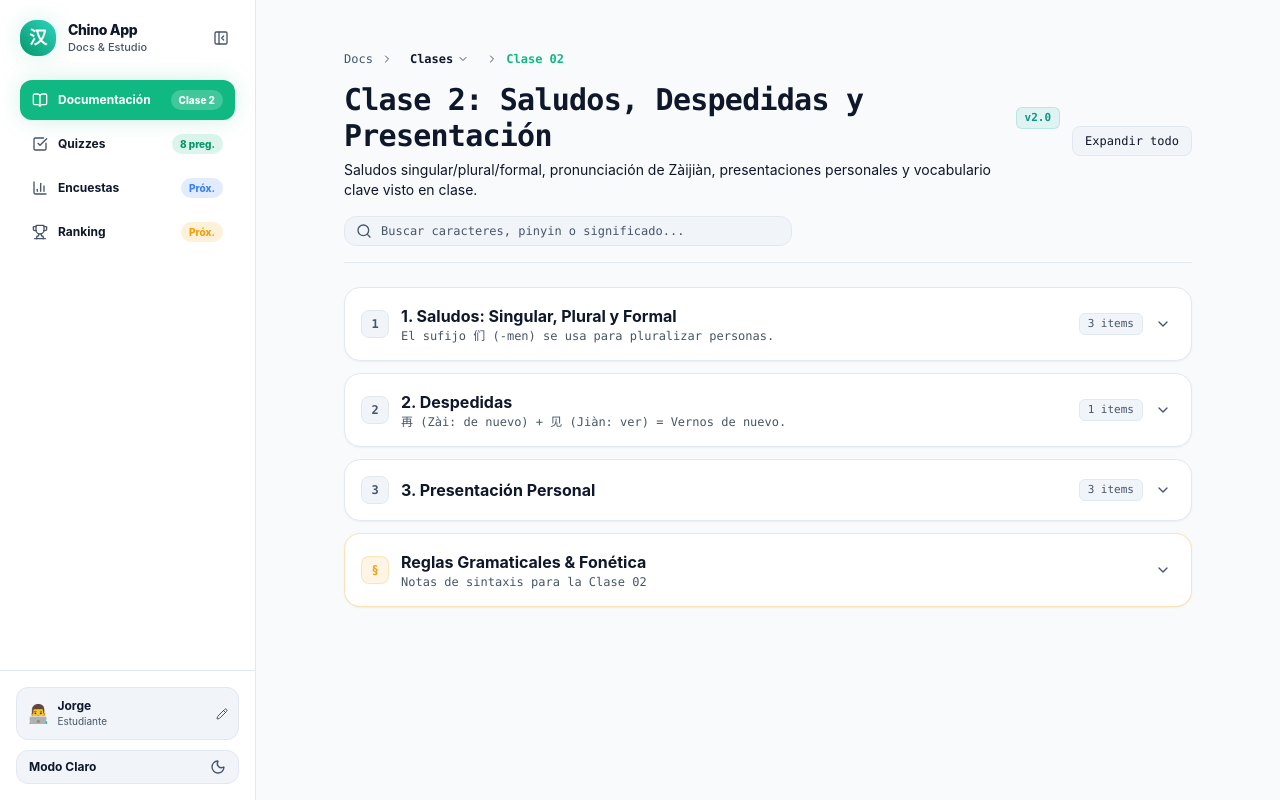
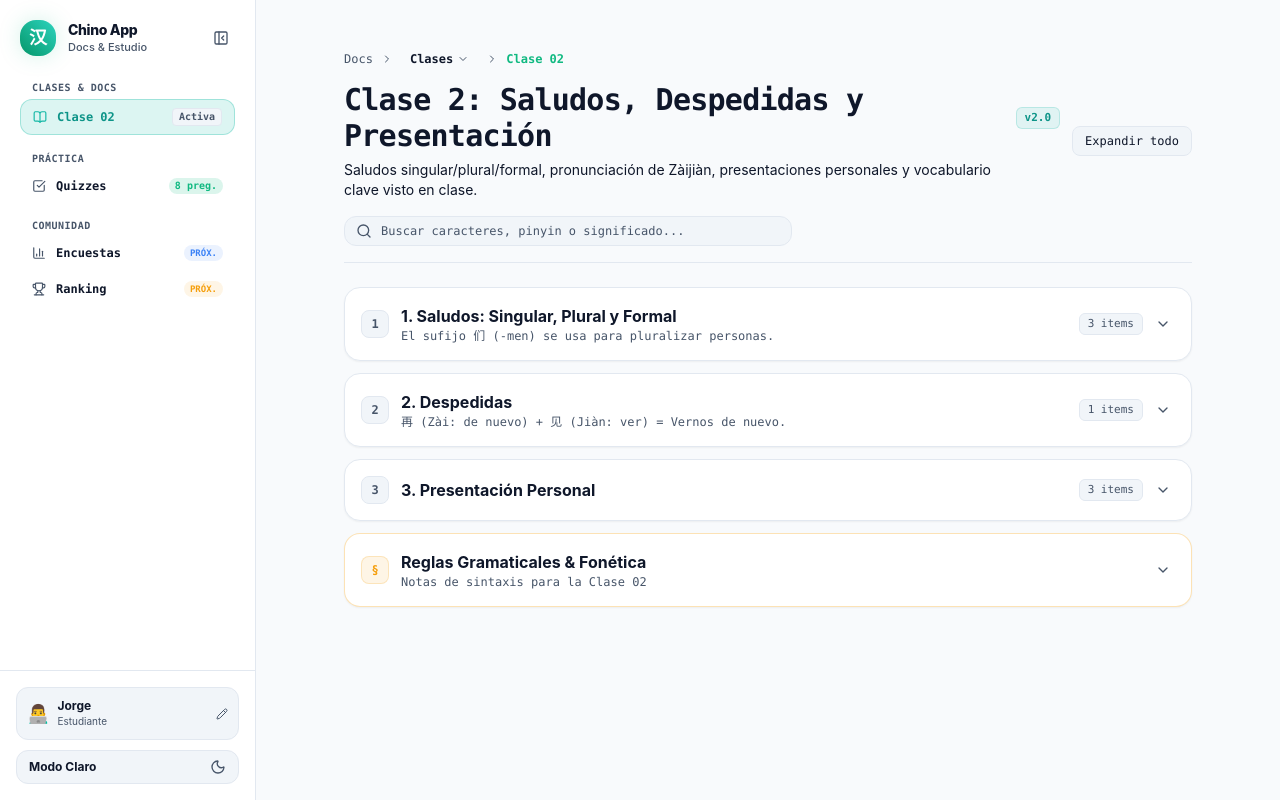
Before and after one commit to jorgeochipinti97/chino-app, a Next.js app: page / in a window 1280 px wide. Built offline with nearby package versions, Linux system fonts and the light colour scheme.

Commit message:
feat(sidebar): list individual classes in sidebar tree and sync with docs view

```diff
--- a/src/app/page.tsx
+++ b/src/app/page.tsx
@@ -17,6 +17,7 @@ import { QuizData, StudentScore } from "@/types";
 
 export default function Home() {
   const [activeTab, setActiveTab] = useState<"quizzes" | "surveys" | "leaderboard" | "notes">("notes");
+  const [selectedLesson, setSelectedLesson] = useState<number>(2);
   const [quizzes, setQuizzes] = useState<QuizData[]>(INITIAL_QUIZZES);
   const [isSidebarCollapsed, setIsSidebarCollapsed] = useState<boolean>(false);
   const [currentUser, setCurrentUserState] = useState<StudentScore>({
@@ -56,6 +57,8 @@ export default function Home() {
       <Sidebar
         activeTab={activeTab}
         setActiveTab={setActiveTab}
+        selectedLesson={selectedLesson}
+        setSelectedLesson={setSelectedLesson}
         currentUser={currentUser}
         onUpdateName={handleUpdateName}
         isCollapsed={isSidebarCollapsed}
@@ -64,7 +67,10 @@ export default function Home() {
 
       <main className="flex-1 min-w-0 px-3 py-4 sm:px-6 sm:py-6 overflow-y-auto">
         {activeTab === "notes" && (
-          <LessonNotesView />
+          <LessonNotesView
+            selectedLesson={selectedLesson}
+            setSelectedLesson={setSelectedLesson}
+          />
         )}
 
         {activeTab === "quizzes" && (
--- a/src/components/LessonNotesView.tsx
+++ b/src/components/LessonNotesView.tsx
@@ -8,22 +8,34 @@ import {
   ChevronDown,
   ChevronRight,
   BookOpen,
-  Code2,
-  FileText,
-  Layers,
-  Sparkles,
-  Check,
   Search,
 } from "lucide-react";
 
-export const LessonNotesView: React.FC = () => {
-  const [selectedLesson, setSelectedLesson] = useState<number>(2);
+interface LessonNotesViewProps {
+  selectedLesson?: number;
+  setSelectedLesson?: (num: number) => void;
+}
+
+export const LessonNotesView: React.FC<LessonNotesViewProps> = ({
+  selectedLesson: propSelectedLesson = 2,
+  setSelectedLesson: propSetSelectedLesson,
+}) => {
+  const [internalSelectedLesson, setInternalSelectedLesson] = useState<number>(propSelectedLesson);
   const [isClassDropdownOpen, setIsClassDropdownOpen] = useState<boolean>(false);
   const [openSections, setOpenSections] = useState<Record<number, boolean>>({});
   const [searchQuery, setSearchQuery] = useState<string>("");
 
+  const currentLessonNum = propSetSelectedLesson ? propSelectedLesson : internalSelectedLesson;
+  const setCurrentLessonNum = (num: number) => {
+    if (propSetSelectedLesson) {
+      propSetSelectedLesson(num);
+    } else {
+      setInternalSelectedLesson(num);
+    }
+  };
+
   const activeMaterial =
-    LESSON_MATERIALS.find((m) => m.lesson_number === selectedLesson) || LESSON_MATERIALS[0];
+    LESSON_MATERIALS.find((m) => m.lesson_number === currentLessonNum) || LESSON_MATERIALS[0];
 
   const toggleSection = (index: number) => {
     setOpenSections((prev) => ({
@@ -95,17 +107,17 @@ export const LessonNotesView: React.FC = () => {
                     <button
                       key={m.id}
                       onClick={() => {
-                        setSelectedLesson(m.lesson_number);
+                        setCurrentLessonNum(m.lesson_number);
                         setIsClassDropdownOpen(false);
                       }}
                       className={`w-full flex items-center justify-between px-2.5 py-2 rounded-lg text-xs font-mono transition-colors text-left ${
-                        selectedLesson === m.lesson_number
+                        currentLessonNum === m.lesson_number
                           ? "bg-emerald-500/15 text-emerald-500 font-bold"
                           : "text-foreground hover:bg-bg-secondary"
                       }`}
                     >
                       <span>Clase 0{m.lesson_number}</span>
-                      {selectedLesson === m.lesson_number && (
+                      {currentLessonNum === m.lesson_number && (
                         <span className="w-1.5 h-1.5 rounded-full bg-emerald-500"></span>
                       )}
                     </button>
--- a/src/components/Sidebar.tsx
+++ b/src/components/Sidebar.tsx
@@ -14,12 +14,17 @@ import {
   X,
   PanelLeftClose,
   PanelLeftOpen,
+  FileText,
+  GraduationCap,
 } from "lucide-react";
 import { StudentScore } from "@/types";
+import { LESSON_MATERIALS } from "@/data/lessons";
 
 interface SidebarProps {
   activeTab: "quizzes" | "surveys" | "leaderboard" | "notes";
   setActiveTab: (tab: "quizzes" | "surveys" | "leaderboard" | "notes") => void;
+  selectedLesson: number;
+  setSelectedLesson: (lessonNum: number) => void;
   currentUser: StudentScore;
   onUpdateName: (newName: string) => void;
   isCollapsed: boolean;
@@ -29,6 +34,8 @@ interface SidebarProps {
 export const Sidebar: React.FC<SidebarProps> = ({
   activeTab,
   setActiveTab,
+  selectedLesson,
+  setSelectedLesson,
   currentUser,
   onUpdateName,
   isCollapsed,
@@ -73,36 +80,11 @@ export const Sidebar: React.FC<SidebarProps> = ({
     setIsEditingName(false);
   };
 
-  const navItems = [
-    {
-      id: "notes" as const,
-      label: "Documentación",
-      icon: BookOpen,
-      badge: "Clase 2",
-      badgeColor: "bg-teal-500/15 text-teal-600 dark:text-teal-400",
-    },
-    {
-      id: "quizzes" as const,
-      label: "Quizzes",
-      icon: CheckSquare,
-      badge: "8 preg.",
-      badgeColor: "bg-emerald-500/15 text-emerald-600 dark:text-emerald-400",
-    },
-    {
-      id: "surveys" as const,
-      label: "Encuestas",
-      icon: BarChart3,
-      badge: "Próx.",
-      badgeColor: "bg-blue-500/15 text-blue-500",
-    },
-    {
-      id: "leaderboard" as const,
-      label: "Ranking",
-      icon: Trophy,
-      badge: "Próx.",
-      badgeColor: "bg-amber-500/15 text-amber-500",
-    },
-  ];
+  const handleSelectLesson = (lessonNum: number) => {
+    setSelectedLesson(lessonNum);
+    setActiveTab("notes");
+    setIsMobileOpen(false);
+  };
 
   return (
     <>
@@ -154,7 +136,7 @@ export const Sidebar: React.FC<SidebarProps> = ({
         }`}
       >
         {/* Top Header */}
-        <div className={`${isCollapsed ? "p-3 space-y-4" : "p-4 sm:p-5 space-y-5"}`}>
+        <div className={`${isCollapsed ? "p-3 space-y-4" : "p-4 sm:p-5 space-y-5"} overflow-y-auto flex-1`}>
           <div className="flex items-center justify-between">
             {!isCollapsed ? (
               <div className="flex items-center gap-3 min-w-0">
@@ -198,50 +180,150 @@ export const Sidebar: React.FC<SidebarProps> = ({
             </button>
           </div>
 
-          {/* Navigation Links */}
-          <nav className="space-y-1 pt-1">
-            {navItems.map((item) => {
-              const Icon = item.icon;
-              const isActive = activeTab === item.id;
+          {/* Sidebar Hierarchical Navigation */}
+          <nav className="space-y-4 pt-1">
+            {/* Section 1: Documentation by Classes */}
+            <div className="space-y-1">
+              {!isCollapsed && (
+                <span className="px-3 text-[10px] font-mono font-bold text-text-muted uppercase tracking-wider block">
+                  Clases & Docs
+                </span>
+              )}
+              {LESSON_MATERIALS.map((lesson) => {
+                const isSelected = activeTab === "notes" && selectedLesson === lesson.lesson_number;
 
                 return (
                   <button
-                  key={item.id}
+                    key={lesson.id}
+                    onClick={() => handleSelectLesson(lesson.lesson_number)}
+                    title={isCollapsed ? `Clase 0${lesson.lesson_number}` : undefined}
+                    className={`w-full flex items-center ${
+                      isCollapsed ? "justify-center px-2 py-2.5" : "justify-between px-3 py-2"
+                    } rounded-xl text-xs font-mono transition-all duration-200 ${
+                      isSelected
+                        ? "bg-teal-500/15 text-teal-600 dark:text-teal-400 font-bold border border-teal-500/30"
+                        : "text-text-secondary hover:bg-bg-secondary hover:text-foreground"
+                    }`}
+                  >
+                    <div className="flex items-center gap-2.5 min-w-0">
+                      <BookOpen className={`w-3.5 h-3.5 shrink-0 ${isSelected ? "text-teal-500" : "text-text-muted"}`} />
+                      {!isCollapsed && (
+                        <span className="truncate">Clase 0{lesson.lesson_number}</span>
+                      )}
+                    </div>
+
+                    {!isCollapsed && (
+                      <span className="text-[10px] font-mono px-1.5 py-0.2 rounded bg-bg-secondary text-text-muted border border-border">
+                        Activa
+                      </span>
+                    )}
+                  </button>
+                );
+              })}
+            </div>
+
+            {/* Section 2: Quizzes & Practice */}
+            <div className="space-y-1">
+              {!isCollapsed && (
+                <span className="px-3 text-[10px] font-mono font-bold text-text-muted uppercase tracking-wider block">
+                  Práctica
+                </span>
+              )}
+              <button
                 onClick={() => {
-                    setActiveTab(item.id);
+                  setActiveTab("quizzes");
                   setIsMobileOpen(false);
                 }}
-                  title={isCollapsed ? item.label : undefined}
+                title={isCollapsed ? "Quizzes" : undefined}
                 className={`w-full flex items-center ${
-                    isCollapsed ? "justify-center px-2 py-2.5" : "justify-between px-3 py-2.5"
-                  } rounded-xl text-xs font-bold transition-all duration-200 ${
-                    isActive
+                  isCollapsed ? "justify-center px-2 py-2.5" : "justify-between px-3 py-2"
+                } rounded-xl text-xs font-mono font-bold transition-all duration-200 ${
+                  activeTab === "quizzes"
                     ? "bg-emerald-500 text-white shadow-apple-glow"
                     : "text-text-secondary hover:bg-bg-secondary hover:text-foreground"
                 }`}
               >
                 <div className="flex items-center gap-2.5">
-                    <Icon className={`w-4 h-4 shrink-0 ${isActive ? "text-white" : "text-text-muted"}`} />
-                    {!isCollapsed && <span>{item.label}</span>}
+                  <CheckSquare className={`w-3.5 h-3.5 shrink-0 ${activeTab === "quizzes" ? "text-white" : "text-text-muted"}`} />
+                  {!isCollapsed && <span>Quizzes</span>}
                 </div>
 
-                  {!isCollapsed && item.badge && (
+                {!isCollapsed && (
                   <span
-                      className={`text-[10px] font-extrabold px-2 py-0.5 rounded-full ${
-                        isActive ? "bg-white/20 text-white" : item.badgeColor
+                    className={`text-[10px] font-mono px-1.5 py-0.2 rounded-full ${
+                      activeTab === "quizzes" ? "bg-white/20 text-white" : "bg-emerald-500/15 text-emerald-500"
                     }`}
                   >
-                      {item.badge}
+                    8 preg.
                   </span>
                 )}
               </button>
-              );
-            })}
+            </div>
+
+            {/* Section 3: Community & Stats */}
+            <div className="space-y-1">
+              {!isCollapsed && (
+                <span className="px-3 text-[10px] font-mono font-bold text-text-muted uppercase tracking-wider block">
+                  Comunidad
+                </span>
+              )}
+              <button
+                onClick={() => {
+                  setActiveTab("surveys");
+                  setIsMobileOpen(false);
+                }}
+                title={isCollapsed ? "Encuestas" : undefined}
+                className={`w-full flex items-center ${
+                  isCollapsed ? "justify-center px-2 py-2.5" : "justify-between px-3 py-2"
+                } rounded-xl text-xs font-mono font-bold transition-all duration-200 ${
+                  activeTab === "surveys"
+                    ? "bg-blue-500 text-white shadow-apple-glow"
+                    : "text-text-secondary hover:bg-bg-secondary hover:text-foreground"
+                }`}
+              >
+                <div className="flex items-center gap-2.5">
+                  <BarChart3 className={`w-3.5 h-3.5 shrink-0 ${activeTab === "surveys" ? "text-white" : "text-text-muted"}`} />
+                  {!isCollapsed && <span>Encuestas</span>}
+                </div>
+
+                {!isCollapsed && (
+                  <span className="text-[9px] font-mono px-1.5 py-0.2 rounded-full bg-blue-500/10 text-blue-500 uppercase">
+                    Próx.
+                  </span>
+                )}
+              </button>
+
+              <button
+                onClick={() => {
+                  setActiveTab("leaderboard");
+                  setIsMobileOpen(false);
+                }}
+                title={isCollapsed ? "Ranking" : undefined}
+                className={`w-full flex items-center ${
+                  isCollapsed ? "justify-center px-2 py-2.5" : "justify-between px-3 py-2"
+                } rounded-xl text-xs font-mono font-bold transition-all duration-200 ${
+                  activeTab === "leaderboard"
+                    ? "bg-amber-500 text-white shadow-apple-glow"
+                    : "text-text-secondary hover:bg-bg-secondary hover:text-foreground"
+                }`}
+              >
+                <div className="flex items-center gap-2.5">
+                  <Trophy className={`w-3.5 h-3.5 shrink-0 ${activeTab === "leaderboard" ? "text-white" : "text-text-muted"}`} />
+                  {!isCollapsed && <span>Ranking</span>}
+                </div>
+
+                {!isCollapsed && (
+                  <span className="text-[9px] font-mono px-1.5 py-0.2 rounded-full bg-amber-500/10 text-amber-500 uppercase">
+                    Próx.
+                  </span>
+                )}
+              </button>
+            </div>
           </nav>
         </div>
 
         {/* Bottom Section */}
-        <div className={`${isCollapsed ? "p-2 space-y-2" : "p-3 sm:p-4 space-y-2.5"} border-t border-border`}>
+        <div className={`${isCollapsed ? "p-2 space-y-2" : "p-3 sm:p-4 space-y-2.5"} border-t border-border shrink-0`}>
           {/* User Profile Card */}
           {!isCollapsed ? (
             <div className="p-2.5 rounded-xl bg-bg-secondary border border-border">
```
Lines whose indentation alone changed are shown as unchanged.
